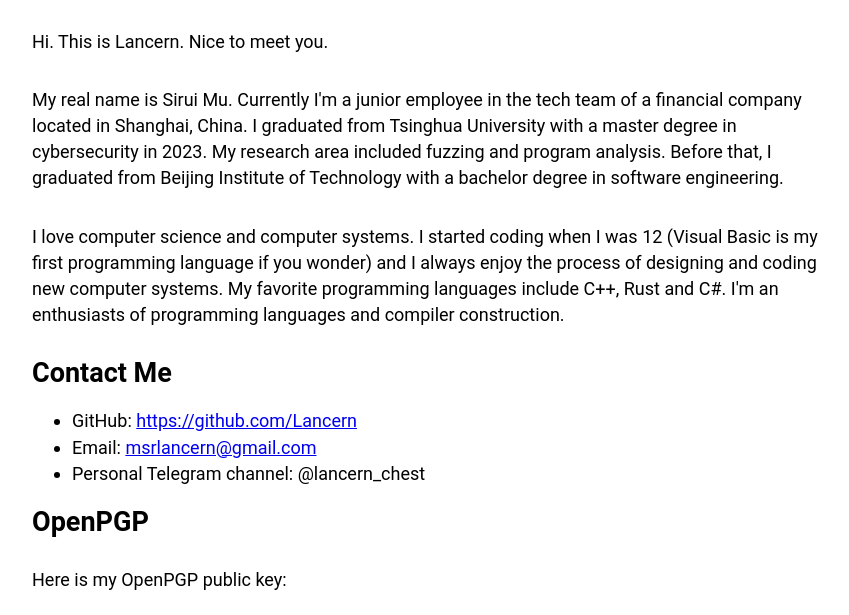
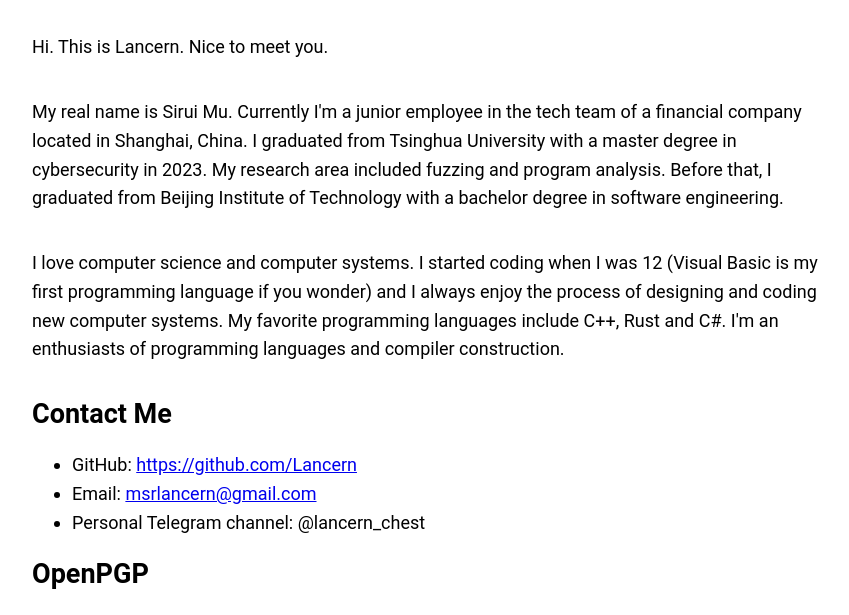
Before and after one commit to Lancern/site, an Astro site: page /about in a window 1280 px wide. Shown: the part 185-800 px from the top of the page, without its empty margins (208-1057 px from the left). Built offline with nearby package versions, Linux system fonts and the light colour scheme; Astro itself is replaced by a stand-in of ours; some packages are replaced by stand-ins of ours.

Commit message:
fix: update styling

```diff
--- a/src/styles/mdx.css
+++ b/src/styles/mdx.css
@@ -1,12 +1,12 @@
 .mdx-body {
-  line-height: 1.45em;
+  line-height: 1.6em;
 }
 
 .mdx-body p,
 .mdx-body table,
 .mdx-body blockquote,
 .mdx-body pre {
-  margin: 32px 0;
+  margin: 36px 0;
 }
 
 .mdx-body hr {
```
